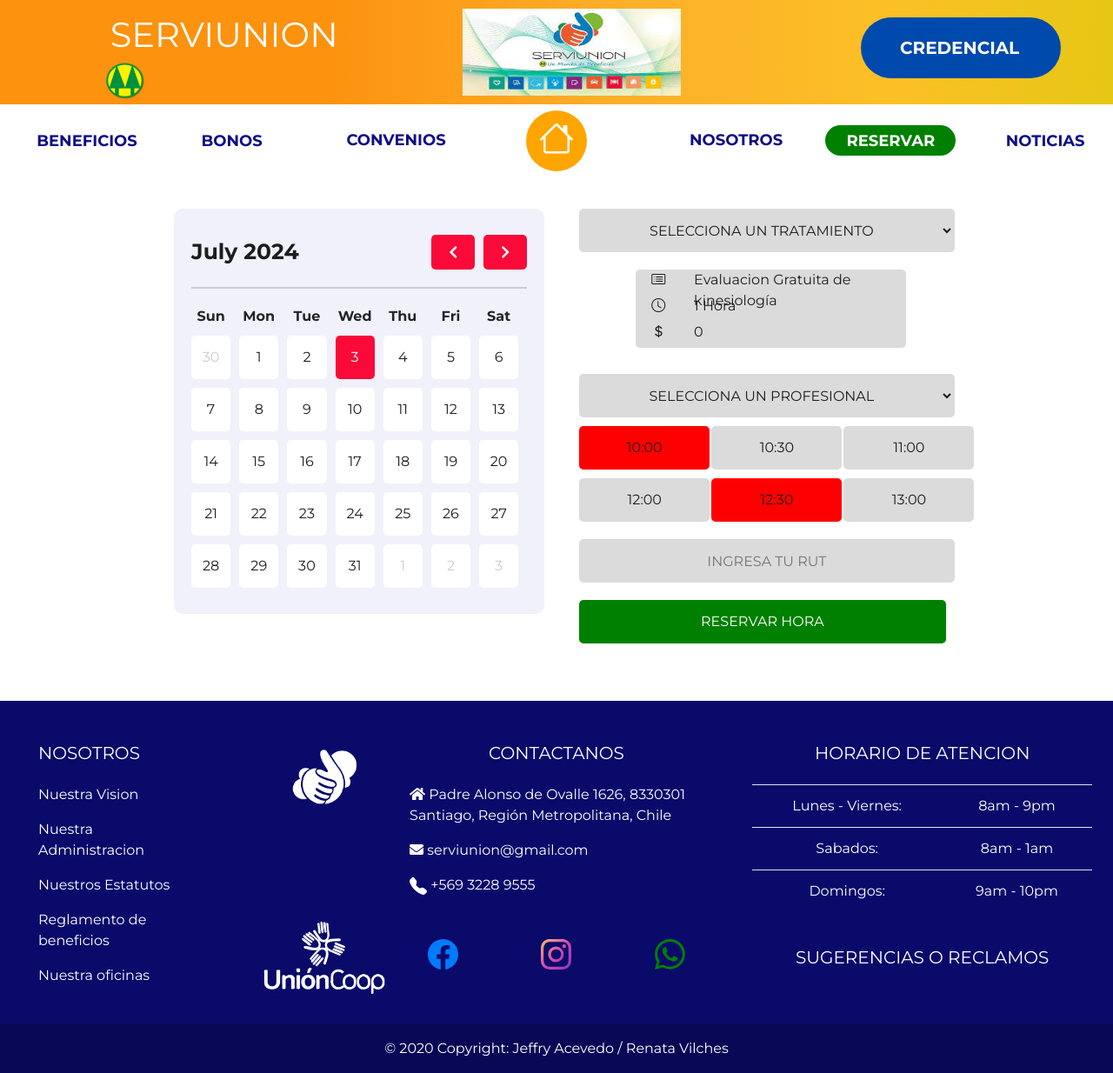
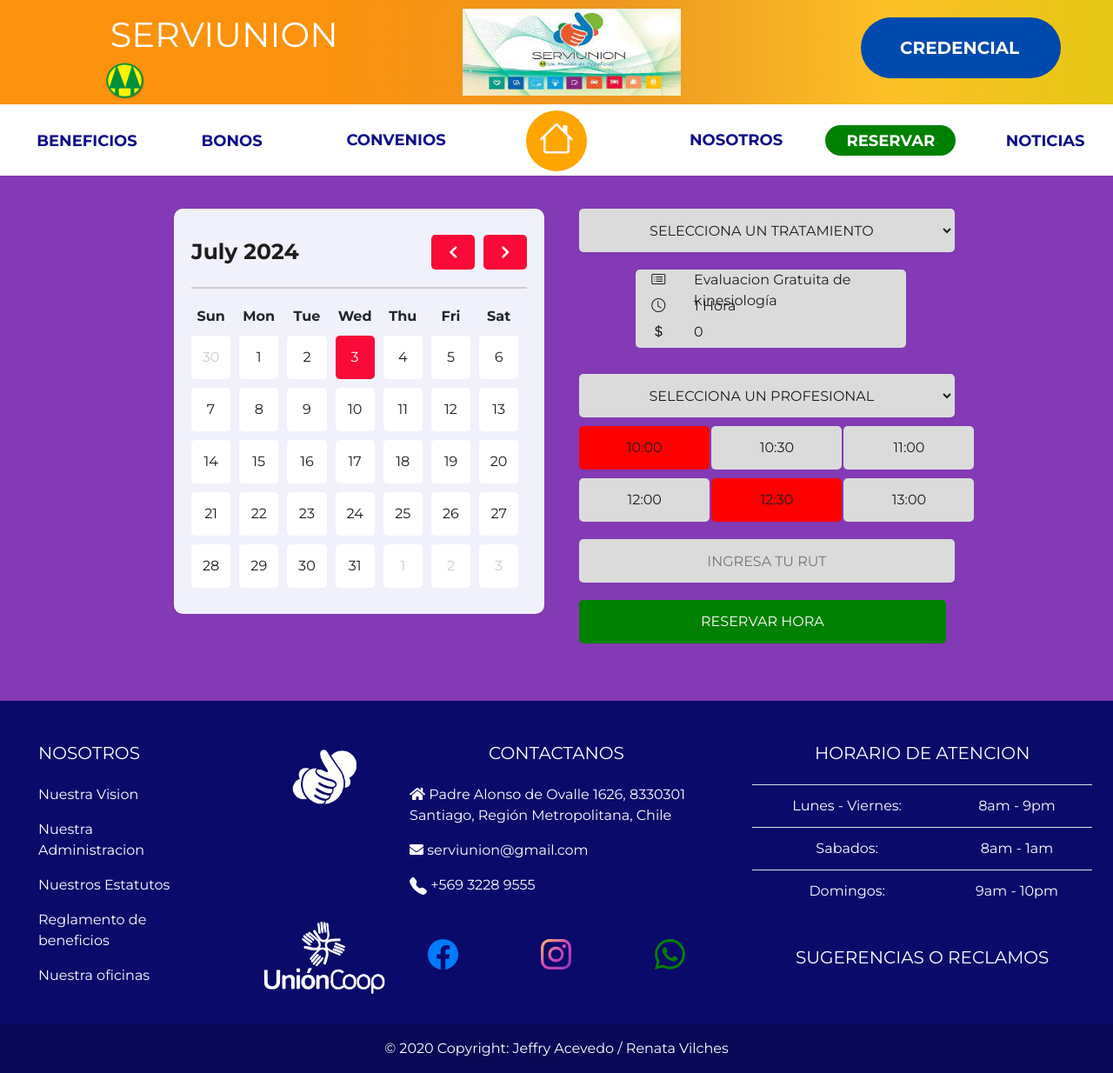
Before and after one commit to jefftechboy/PaginaServiunionPrueba, a Django app: page /agendar/ in a window 1280 px wide. Shown: the whole page at 87% size. Run offline with Django 5.2, Linux system fonts and the light colour scheme; some libraries are stand-ins or nearby versions.

Commit message:
Update base.html

```diff
--- a/core/templates/core/base.html
+++ b/core/templates/core/base.html
@@ -29,7 +29,7 @@
         <link href="https://fonts.googleapis.com/css2?family=Montserrat:wght@400;700&display=swap" rel="stylesheet">
 
     </head>
-    <body style="height: 100%;">
+    <body style="height: 100%; background-color: #833AB4;">
         <!-- BARRA LINK -->
         <div class="container-fluid contenedor-navbar">
             <!-- FILA ARRIBA-->
```
